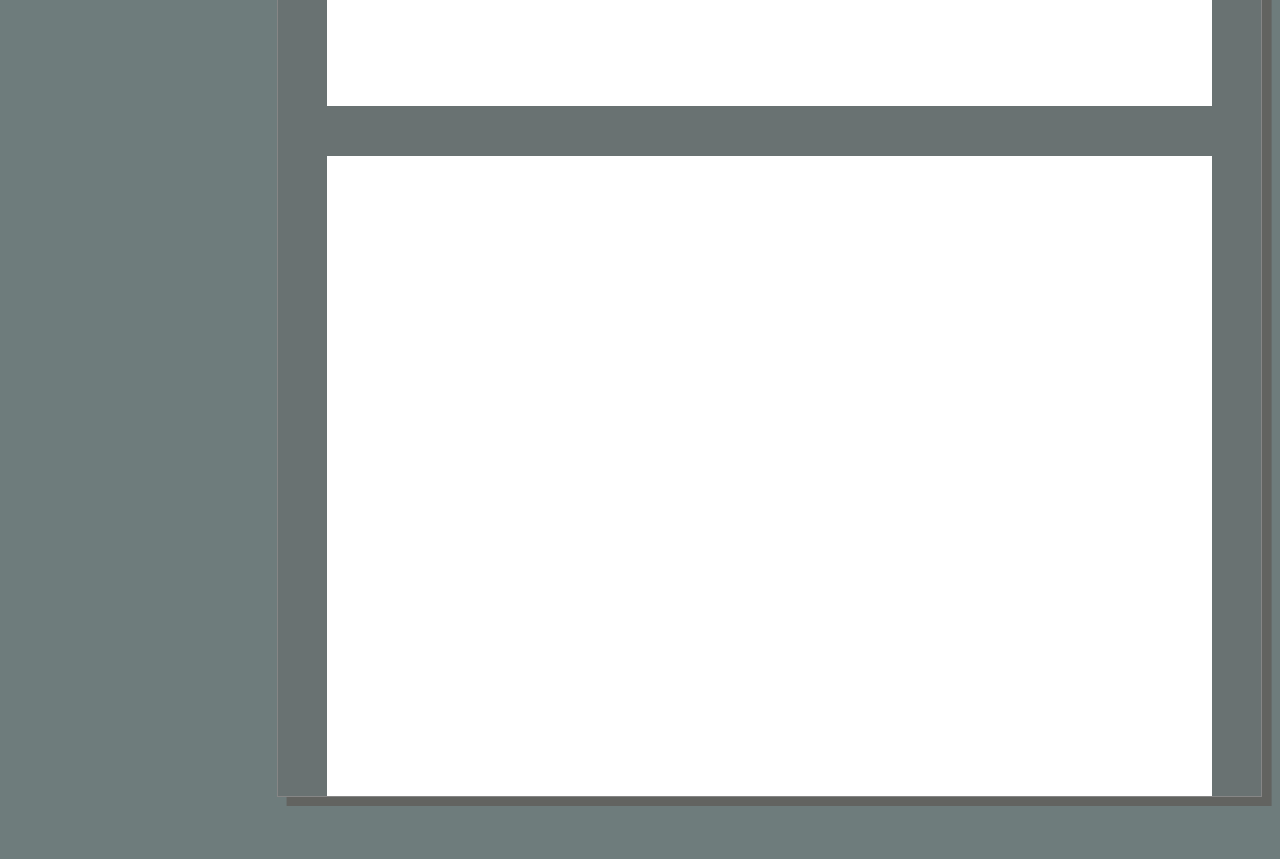
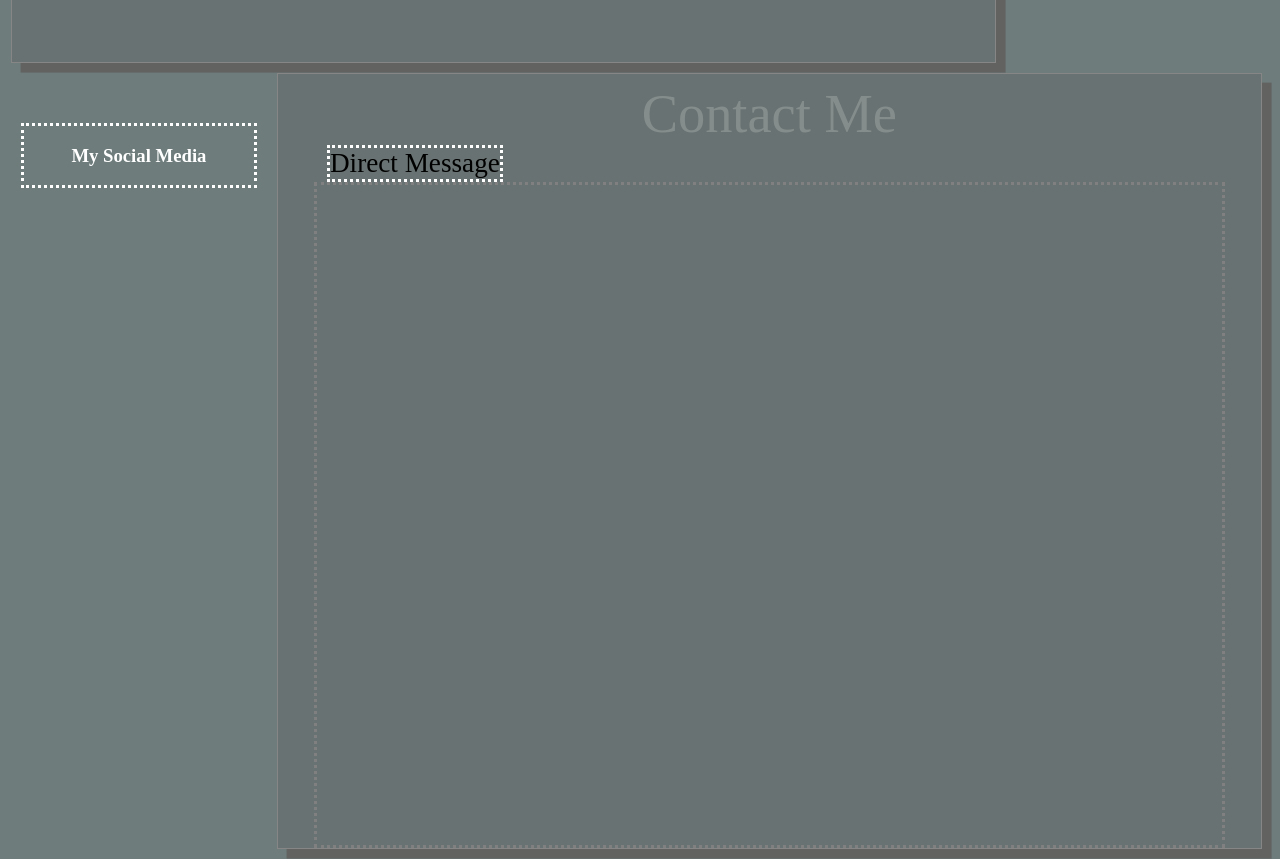
Before and after one commit to mariusErpenbach/Portfolio, a plain HTML site: page index.html in a window 1280 px wide. Shown: the part 1680-2539 px from the top of the page. Before the commit the page ends 2486 px from the top, so only its background shows below. Drawn offline with Linux system fonts and the light colour scheme.

Commit message:
added contactMe asideSection
for social medias

```diff
--- a/css/desktop-style.css
+++ b/css/desktop-style.css
@@ -352,20 +352,52 @@ color:rgba(162, 167, 167, 0.493);
 /*----------------------WORKFLOW SECTION--------------------------------------*/
 #workflowSection{
     margin-left:-27%;
+    height:100vh;
    }
 /*----------------------CONTACT ME SECTION--------------------------------------*/
 #contactMeSection{
 height:auto;
-
 flex-direction:column;
+}
+#formSelection{
+    display:flex;
+    flex-direction:row;
+   font-size:1.7em;
+   margin-left:5%;
+   margin-bottom:-5%;
+}
+#socialToggle{
+    border-color:white;
+    border-style:dotted;
+}
+#directToggle{
+    border-color:white;
+    border-style:dotted;
 }
 #contactMeSection >form{
     align-self:center;
     margin-top:5%;
     height:80vh;
     width:90%;
-    background-color:white;
-    position:relative;
+   border-style:dotted;
+   border-color:grey;
+    padding:1%;
+}
+/*----------------------CONTACT ME SECTION ASIDE SECTION--------------------------------------*/
+#contactMeSection>aside{
+    margin-top:5%;
+    position:absolute;
+    right:102%;
+    width:18vw;
+    height:auto;
+    border-style:dotted;
+    border-color:white;
+    display:flex;
+    flex-direction:column;
+    align-items:center;
+}
+#contactMeSection>aside>h1{
+color:white;
 }
 
 /*----------------------MAIN-FOOTER--------------------------------------*/
--- a/index.html
+++ b/index.html
@@ -111,13 +111,21 @@
             <div class="sectionTitle"> Workflow </div>
             <aside id="workFlowLinkSection"></aside>
         </section>
+
+
         <section id="contactMeSection">
             <div class="sectionTitle"> Contact Me </div>
-            <form id="directContactForm">
+            <div id="formSelection">
+                <div id="directToggle">Direct Message</div>
+        </div>
+            <form  id="socialContactForm">
             </form>
-            <form id="mySocialMedias">
-            </form>
-
+            <aside id="socialMediaButtons"> <h1> My Social Media</h1>
+            <div id="facebookLink"></div>
+            <div id="LinkedInLink"></div>
+            <div id="gitHubLink"></div>
+            <div id="webmailLink"></div>
+            </aside>
         </section>
     </main>
     <footer id="mainFooter">
```
